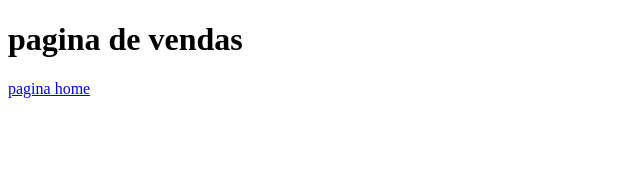
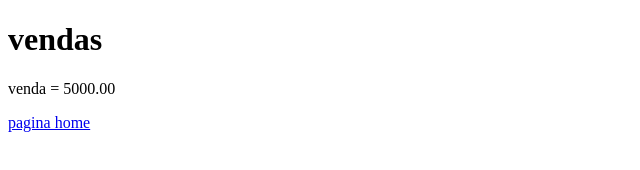
Before and after one commit to wilmer-condori/testerepositorio, a plain HTML site: page vendas.html in a window 1280 px wide. Shown: the whole page, without its empty margins (0-640 px from the left). Drawn offline with Linux system fonts and the light colour scheme.

Commit message:
atribuido valor de vendas e h1 modificado

```diff
--- a/vendas.html
+++ b/vendas.html
@@ -5,7 +5,8 @@
 <title>Document</title>
 </head>
 <body>
-	<h1>pagina de vendas</h1>
+	<h1>vendas</h1>
+	<p>venda = 5000.00</p>
 	<a href="index.html">pagina home</a>
 </body>
 </html>
```
